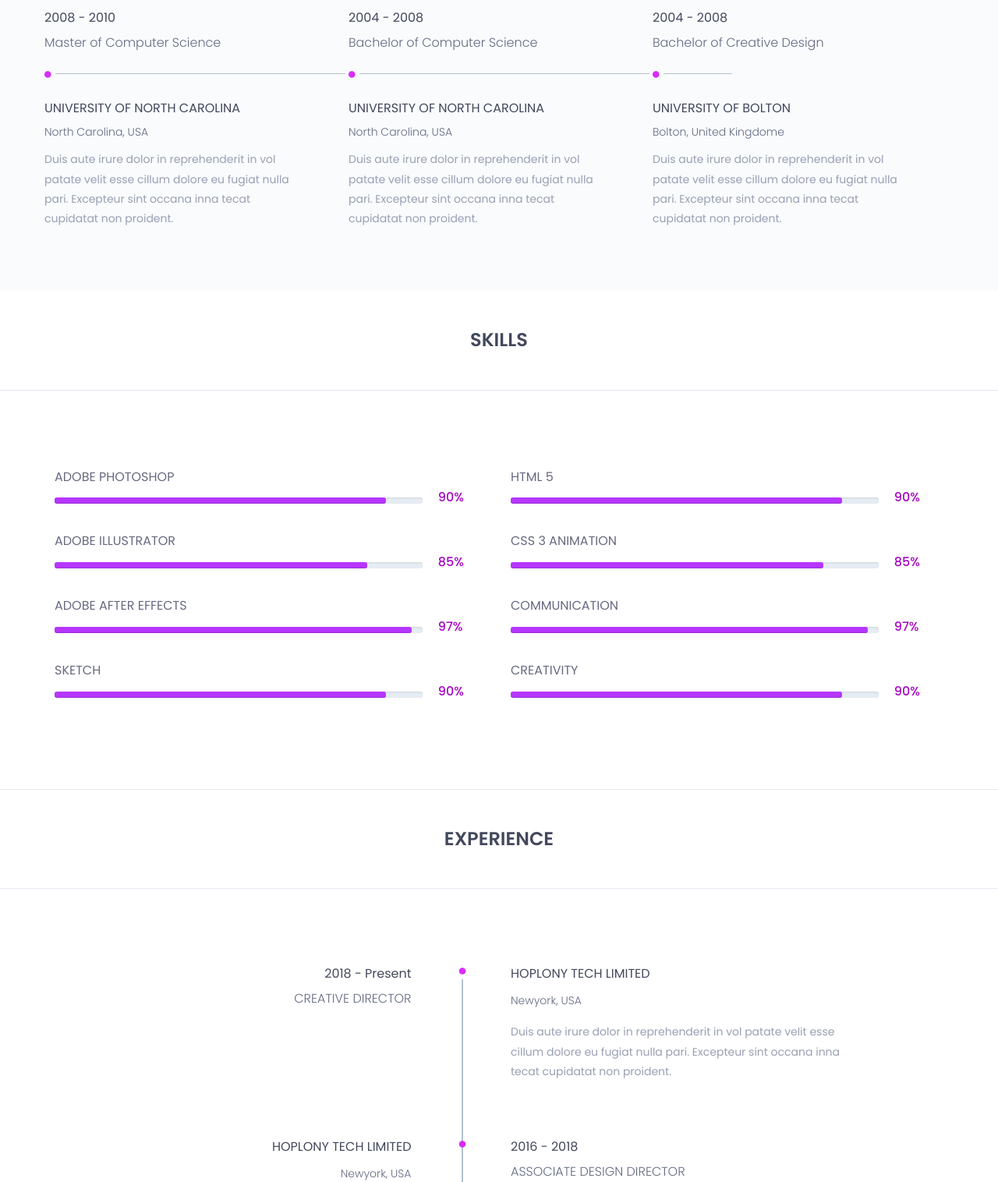
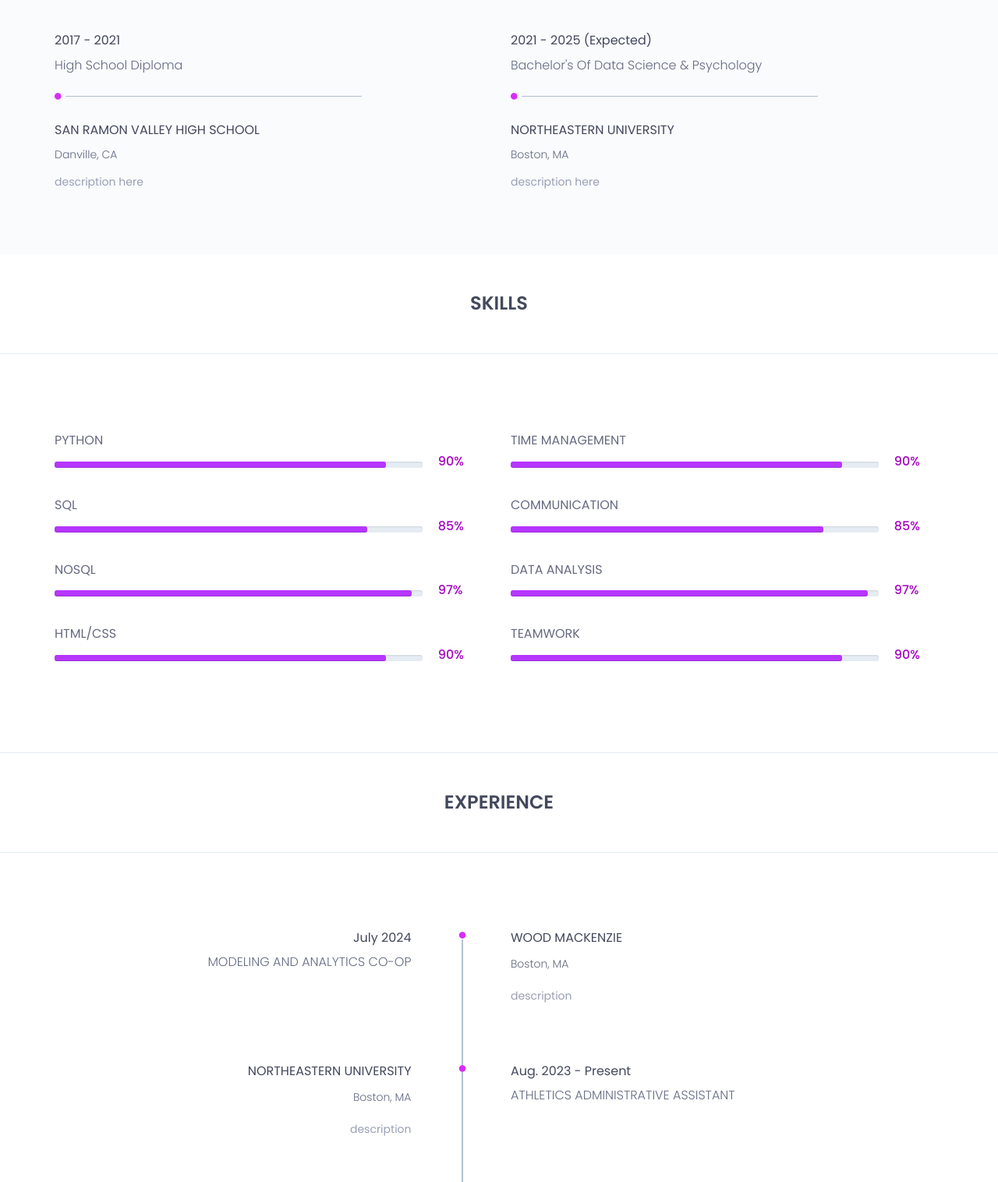
Before and after one commit to sara-kent/portfolio-3, a plain HTML site: page index.html in a window 1280 px wide. Shown: the part 1980-3496 px from the top of the page at 78% size. Drawn offline with nearby package versions, Linux system fonts and the light colour scheme.

Commit message:
experience & skills

```diff
--- a/index.html
+++ b/index.html
@@ -125,7 +125,7 @@
 						<div class="col-sm-6">
 							<div class="single-about-txt">
 								<h3>
-									I am a Professional UI/UX Designer and Web developer. Consectetur an adipisi elita, sed do eiusmod tempor incididunt ut labore et dolore magna aliqua. Ut enim ad minim veniam quis nostrud.
+									I am a Data Science and Psychology student at Northeastern University. Consectetur an adipisi elita, sed do eiusmod tempor incididunt ut labore et dolore magna aliqua. Ut enim ad minim veniam quis nostrud.
 								</h3>
 								<p>
 									Duis aute irure dolor in reprehenderit in voluptate velit esse cillum dolore eu fugiat nulla pariatur. Excepteur sint occaecat cupidatat non proident, sunt in culpa qui officia deserunt mollit anim id est laborum. Sed ut perspi unde omnis iste natus error sit voluptatem accusantium doloremque lauda ntium, totam rem aperiam, eaque ipsa quae ab illo inventore veritatis et quasi architecto beatae vitae dicta sunt explicabo. Nemo enim ipsam vo luptatem quia voluptas sit aspernatur aut odit aut fugit,
@@ -133,14 +133,14 @@
 								<div class="row">
 									<div class="col-sm-4">
 										<div class="single-about-add-info">
-											<h3>phone</h3>
-											<p>987-123-6547</p>
+											<h3>LinkedIn</h3>
+											<p>https://www.linkedin.com/in/sara-kent/</p>
 										</div>
 									</div>
 									<div class="col-sm-4">
 										<div class="single-about-add-info">
 											<h3>email</h3>
-											<p>browny@info.com</p>
+											<p>kent.sa</p>
 										</div>
 									</div>
 									<div class="col-sm-4">
@@ -206,11 +206,11 @@
     <div class="container">
         <div class="education-horizontal-timeline">
             <div class="row">
-						<div class="col-sm-4">
+                <div class="col-sm-6">
                     <div class="single-horizontal-timeline">
                         <div class="experience-time">
-									<h2>2008 - 2010</h2>
-									<h3>master <span>of </span> computer science</h3>
+                            <h2>2017 - 2021</h2>
+                            <h3>High School Diploma</h3>
                         </div><!--/.experience-time-->
                         <div class="timeline-horizontal-border">
                             <i class="fa fa-circle" aria-hidden="true"></i>
@@ -219,21 +219,21 @@
                         <div class="timeline">
                             <div class="timeline-content">
                                 <h4 class="title">
-											university of north carolina
+                                    San Ramon Valley High School
                                 </h4>
-										<h5>north carolina, USA</h5>
+                                <h5>Danville, CA</h5>
                                 <p class="description">
-											Duis aute irure dolor in reprehenderit in vol patate velit esse cillum dolore eu fugiat nulla pari. Excepteur sint occana inna tecat cupidatat non proident.
+                                    description here
                                 </p>
                             </div><!--/.timeline-content-->
                         </div><!--/.timeline-->
                     </div>
                 </div>
-						<div class="col-sm-4">
+                <div class="col-sm-6">
                     <div class="single-horizontal-timeline">
                         <div class="experience-time">
-									<h2>2004 - 2008</h2>
-									<h3>bachelor <span>of </span> computer science</h3>
+                            <h2>2021 - 2025 (expected)</h2>
+                            <h3>Bachelor's of Data Science & Psychology</h3>
                         </div><!--/.experience-time-->
                         <div class="timeline-horizontal-border">
                             <i class="fa fa-circle" aria-hidden="true"></i>
@@ -242,35 +242,11 @@
                         <div class="timeline">
                             <div class="timeline-content">
                                 <h4 class="title">
-											university of north carolina
+                                    Northeastern University
                                 </h4>
-										<h5>north carolina, USA</h5>
+                                <h5>Boston, MA</h5>
                                 <p class="description">
-											Duis aute irure dolor in reprehenderit in vol patate velit esse cillum dolore eu fugiat nulla pari. Excepteur sint occana inna tecat cupidatat non proident.
-										</p>
-									</div><!--/.timeline-content-->
-								</div><!--/.timeline-->
-							</div>
-						</div>
-						<div class="col-sm-4">
-							<div class="single-horizontal-timeline">
-								<div class="experience-time">
-									<h2>2004 - 2008</h2>
-									<h3>bachelor <span>of </span> creative design</h3>
-								</div><!--/.experience-time-->
-								<div class="timeline-horizontal-border">
-									<i class="fa fa-circle" aria-hidden="true"></i>
-									<span class="single-timeline-horizontal spacial-horizontal-line
-									"></span>
-								</div>
-								<div class="timeline">
-									<div class="timeline-content">
-										<h4 class="title">
-											university of bolton
-										</h4>
-										<h5>bolton, united kingdome</h5>
-										<p class="description">
-											Duis aute irure dolor in reprehenderit in vol patate velit esse cillum dolore eu fugiat nulla pari. Excepteur sint occana inna tecat cupidatat non proident.
+                                    description here
                                 </p>
                             </div><!--/.timeline-content-->
                         </div><!--/.timeline-->
@@ -279,9 +255,9 @@
             </div>
         </div>
     </div>
-
 </section><!--/.education-->
 <!--education end -->
+
 
 		<!--skills start -->
 		<section id="skills" class="skills">
@@ -294,7 +270,7 @@
 							<div class="col-md-6">
 								<div class="single-skill-content">
 									<div class="barWrapper">
-										<span class="progressText">adobe photoshop</span>
+										<span class="progressText">python</span>
 										<div class="single-progress-txt">
 											<div class="progress ">
 												<div class="progress-bar" role="progressbar" aria-valuenow="90" aria-valuemin="10" aria-valuemax="100" style="">
@@ -305,7 +281,7 @@
 										</div>
 									</div><!-- /.barWrapper -->
 									<div class="barWrapper">
-										<span class="progressText">adobe illustrator</span>
+										<span class="progressText">SQL</span>
 										<div class="single-progress-txt">
 											<div class="progress ">
 											   <div class="progress-bar" role="progressbar" aria-valuenow="85" aria-valuemin="10" aria-valuemax="100" style="">
@@ -316,7 +292,7 @@
 										</div>
 									</div><!-- /.barWrapper -->
 									<div class="barWrapper">
-										<span class="progressText">adobe after effects</span>
+										<span class="progressText">NoSQL</span>
 										<div class="single-progress-txt">
 											<div class="progress ">
 											   <div class="progress-bar" role="progressbar" aria-valuenow="97" aria-valuemin="10" aria-valuemax="100" style="">
@@ -327,7 +303,7 @@
 										</div>
 									</div><!-- /.barWrapper -->
 									<div class="barWrapper">
-										<span class="progressText">sketch</span>
+										<span class="progressText">html/css</span>
 										<div class="single-progress-txt">
 											<div class="progress ">
 											   <div class="progress-bar" role="progressbar" aria-valuenow="90" aria-valuemin="10" aria-valuemax="100" style="">
@@ -342,7 +318,7 @@
 							<div class="col-md-6">
 								<div class="single-skill-content">
 									<div class="barWrapper">
-										<span class="progressText">html 5</span>
+										<span class="progressText">time management</span>
 										<div class="single-progress-txt">
 											<div class="progress ">
 												<div class="progress-bar" role="progressbar" aria-valuenow="90" aria-valuemin="10" aria-valuemax="100" style="">
@@ -353,7 +329,7 @@
 										</div>
 									</div><!-- /.barWrapper -->
 									<div class="barWrapper">
-										<span class="progressText">css 3 animation</span>
+										<span class="progressText">communication</span>
 										<div class="single-progress-txt">
 											<div class="progress ">
 											   <div class="progress-bar" role="progressbar" aria-valuenow="85" aria-valuemin="10" aria-valuemax="100" style="">
@@ -364,7 +340,7 @@
 										</div>
 									</div><!-- /.barWrapper -->
 									<div class="barWrapper">
-										<span class="progressText">communication</span>
+										<span class="progressText">data analysis</span>
 										<div class="single-progress-txt">
 											<div class="progress ">
 											   <div class="progress-bar" role="progressbar" aria-valuenow="97" aria-valuemin="10" aria-valuemax="100" style="">
@@ -375,7 +351,7 @@
 										</div>
 									</div><!-- /.barWrapper -->
 									<div class="barWrapper">
-										<span class="progressText"> creativity</span>
+										<span class="progressText"> teamwork</span>
 										<div class="single-progress-txt">
 											<div class="progress ">
 											   <div class="progress-bar" role="progressbar" aria-valuenow="90" aria-valuemin="10" aria-valuemax="100" style="">
@@ -408,8 +384,8 @@
 										<div class="row">
 											<div class="col-md-5">
 												<div class="experience-time text-right">
-													<h2>2018 - Present</h2>
-													<h3>creative director</h3>
+													<h2>July 2024</h2>
+													<h3>Modeling and Analytics Co-op</h3>
 												</div><!--/.experience-time-->
 											</div><!--/.col-->
 											<div class="col-md-offset-1 col-md-5">
@@ -417,11 +393,11 @@
 													<div class="timeline-content">
 														<h4 class="title">
 															<span><i class="fa fa-circle" aria-hidden="true"></i></span>
-															hoplony tech limited
+															Wood Mackenzie
 														</h4>
-														<h5>newyork, USA</h5>
+														<h5>Boston, MA</h5>
 														<p class="description">
-															Duis aute irure dolor in reprehenderit in vol patate velit esse cillum dolore eu fugiat nulla pari. Excepteur sint occana inna tecat cupidatat non proident.
+															description
 														</p>
 													</div><!--/.timeline-content-->
 												</div><!--/.timeline-->
@@ -446,11 +422,11 @@
 												<div class="timeline">
 													<div class="timeline-content text-right">
 														<h4 class="title">
-															hoplony tech limited
+															Northeastern University
 														</h4>
-														<h5>newyork, USA</h5>
+														<h5>Boston, MA</h5>
 														<p class="description">
-															Duis aute irure dolor in reprehenderit in vol patate velit esse cillum dolore eu fugiat nulla pari. Excepteur sint occana inna tecat cupidatat non proident.
+															description
 														</p>
 													</div><!--/.timeline-content-->
 												</div><!--/.timeline-->
@@ -459,9 +435,9 @@
 												<div class="experience-time">
 													<h2>
 														<span><i class="fa fa-circle" aria-hidden="true"></i></span>
-														2016 - 2018
+														Aug. 2023 - Present
 													</h2>
-													<h3>associate design director</h3>
+													<h3>Athletics Administrative Assistant</h3>
 												</div><!--/.experience-time-->
 											</div><!--/.col-->
 										</div>
@@ -473,8 +449,8 @@
 										<div class="row">
 											<div class="col-md-5">
 												<div class="experience-time text-right">
-													<h2>2013 - 2016</h2>
-													<h3>senior UI/UX designer</h3>
+													<h2>July 2023 - Dec. 2023</h2>
+													<h3>Data Science Co-op</h3>
 												</div><!--/.experience-time-->
 											</div><!--/.col-->
 											<div class="col-md-offset-1 col-md-5">
@@ -482,11 +458,11 @@
 													<div class="timeline-content">
 														<h4 class="title">
 															<span><i class="fa fa-circle" aria-hidden="true"></i></span>
-															hoplony tech limited
+															The TJX Companies, Inc.
 														</h4>
-														<h5>newyork, USA</h5>
+														<h5>Framingham, MA</h5>
 														<p class="description">
-															Duis aute irure dolor in reprehenderit in vol patate velit esse cillum dolore eu fugiat nulla pari. Excepteur sint occana inna tecat cupidatat non proident.
+															description
 														</p>
 													</div><!--/.timeline-content-->
 												</div><!--/.timeline-->
@@ -511,11 +487,11 @@
 												<div class="timeline">
 													<div class="timeline-content text-right">
 														<h4 class="title">
-															hoplony tech limited
+															northeastern university
 														</h4>
-														<h5>newyork, USA</h5>
+														<h5>Boston, MA</h5>
 														<p class="description">
-															Duis aute irure dolor in reprehenderit in vol patate velit esse cillum dolore eu fugiat nulla pari. Excepteur sint occana inna tecat cupidatat non proident.
+															description
 														</p>
 													</div><!--/.timeline-content-->
 												</div><!--/.timeline-->
@@ -524,9 +500,9 @@
 												<div class="experience-time">
 													<h2>
 														<span><i class="fa fa-circle" aria-hidden="true"></i></span>
-														2012 - 2013
+														Aug. 2021 - Dec. 2022
 													</h2>
-													<h3>UI/UX designer</h3>
+													<h3>varsity volleyball team member</h3>
 												</div><!--/.experience-time-->
 											</div><!--/.col-->
 										</div>
@@ -538,8 +514,8 @@
 										<div class="row">
 											<div class="col-md-5">
 												<div class="experience-time text-right">
-													<h2>2010 - 2012</h2>
-													<h3>frontend developer</h3>
+													<h2>June 2021 - Present</h2>
+													<h3>volleyball coach</h3>
 												</div><!--/.experience-time-->
 											</div><!--/.col-->
 											<div class="col-md-offset-1 col-md-5">
@@ -547,11 +523,11 @@
 													<div class="timeline-content">
 														<h4 class="title">
 															<span><i class="fa fa-circle" aria-hidden="true"></i></span>
-															hoplony tech limited
+															norcal volleyball club
 														</h4>
-														<h5>newyork, USA</h5>
+														<h5>livermore, CA</h5>
 														<p class="description">
-															Duis aute irure dolor in reprehenderit in vol patate velit esse cillum dolore eu fugiat nulla pari. Excepteur sint occana inna tecat cupidatat non proident.
+															description
 														</p>
 													</div><!--/.timeline-content-->
 												</div><!--/.timeline-->
```
Lines whose indentation alone changed are shown as unchanged.
